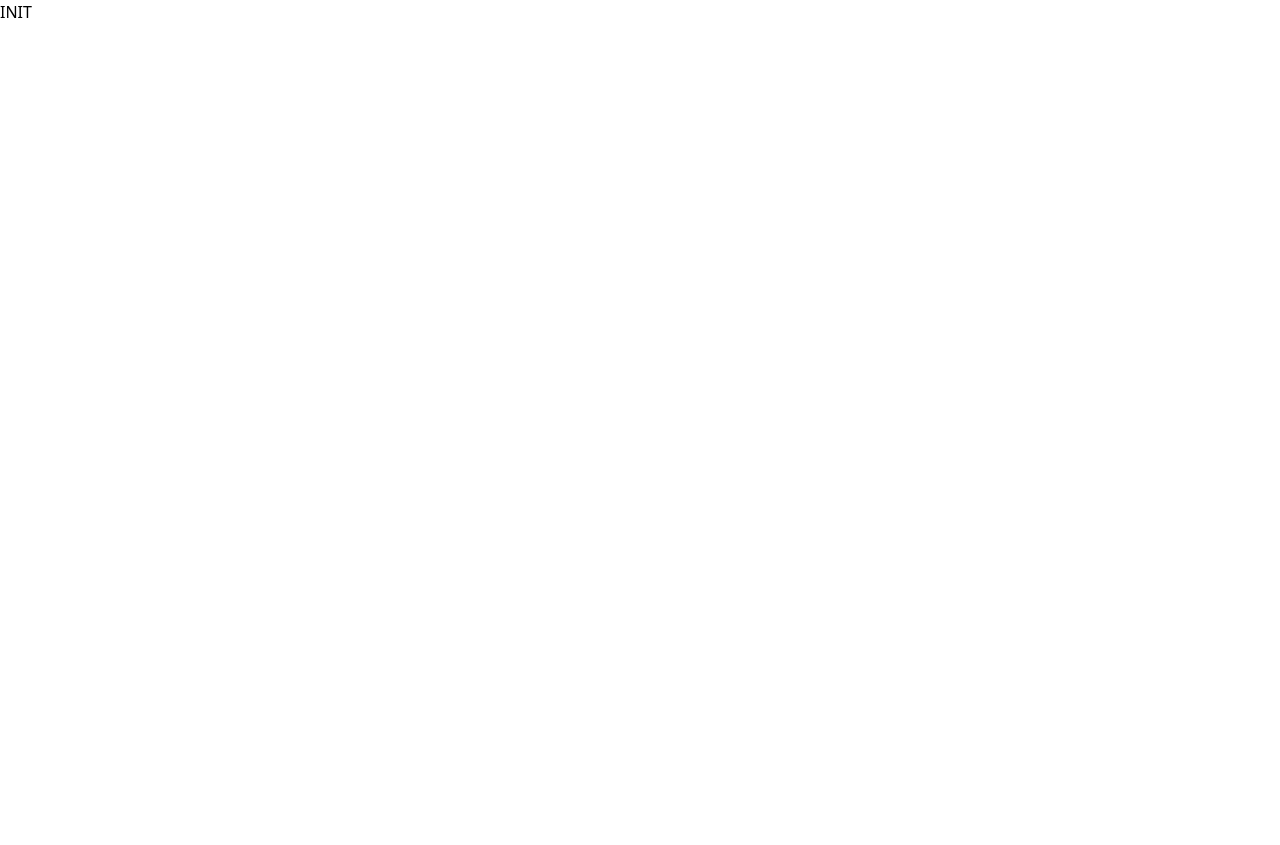
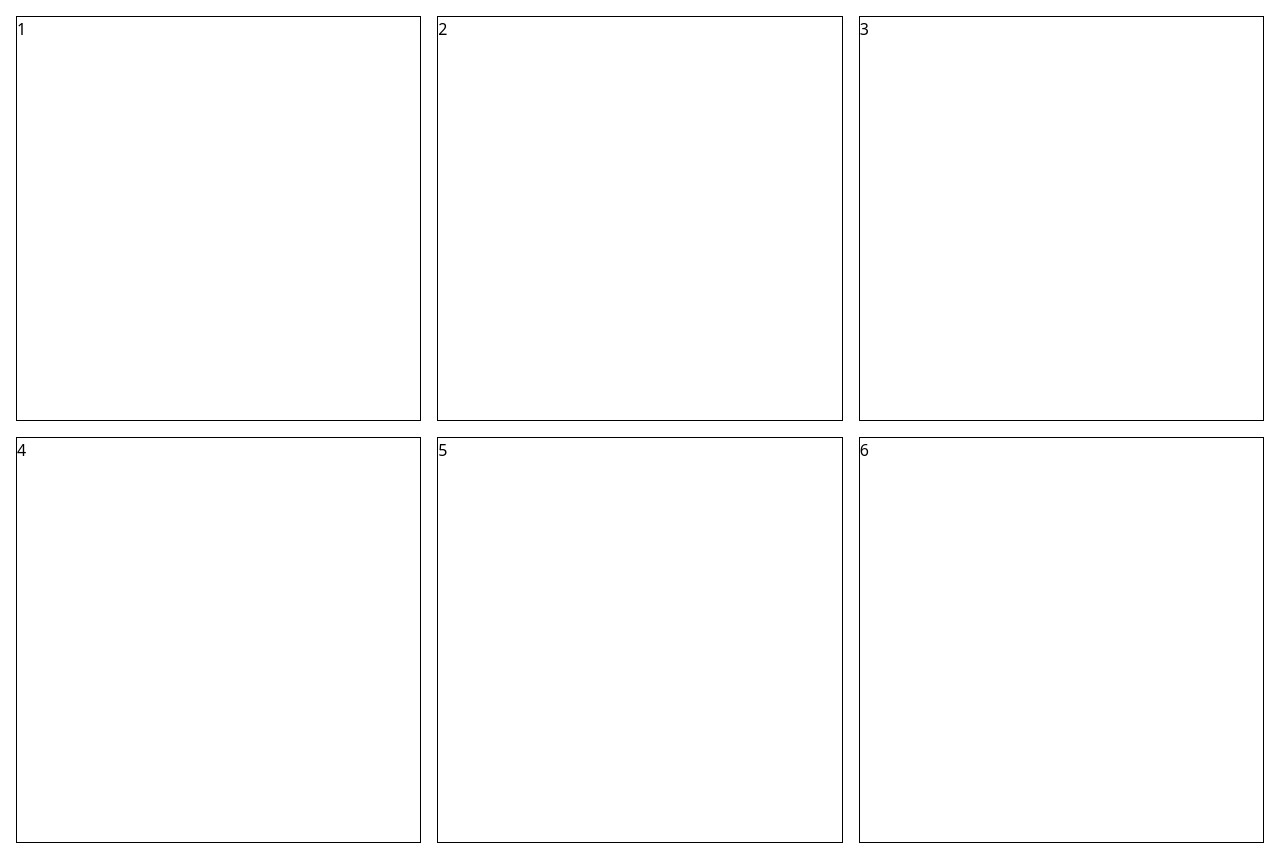
Before and after one commit to pticasolovey20/pet_breed_explorer, a Next.js app: page / in a window 1280 px wide. Shown: the top 845 px of the page. Before the commit the page ends 800 px from the top, so only its background shows below. Built offline with nearby package versions, Linux system fonts and the light colour scheme.

Commit message:
created BreedList component

```diff
--- a/app/layout.tsx
+++ b/app/layout.tsx
@@ -17,7 +17,9 @@ const RootLayout = ({ children }: RootLayoutProps) => {
   return (
     <html lang="en">
       <body suppressHydrationWarning className="antialiased">
-        {children}
+        <main className="min-h-screen max-w-screen-xl w-full flex flex-col mx-auto p-4">
+          {children}
+        </main>
       </body>
     </html>
   );
--- a/app/page.tsx
+++ b/app/page.tsx
@@ -1,5 +1,7 @@
+import BreedList from "@/components/BreedList";
+
 const HomePage = () => {
-  return <div>INIT</div>;
+  return <BreedList />;
 };
 
 export default HomePage;
--- /dev/null
+++ b/components/BreedList.tsx
@@ -0,0 +1,15 @@
+const BreedList = () => {
+  return (
+    <ul className="w-full grid sm:grid-cols-2 lg:grid-cols-3 gap-4">
+      {Array.from({ length: 20 }).map((_, index) => (
+        <li key={index} className="min-w-0 sm:aspect-square">
+          <div className="w-full h-full border">
+            <span>{index + 1}</span>
+          </div>
+        </li>
+      ))}
+    </ul>
+  );
+};
+
+export default BreedList;
```
